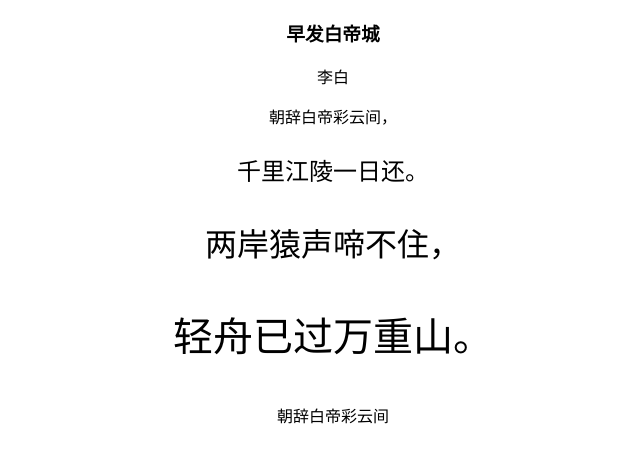
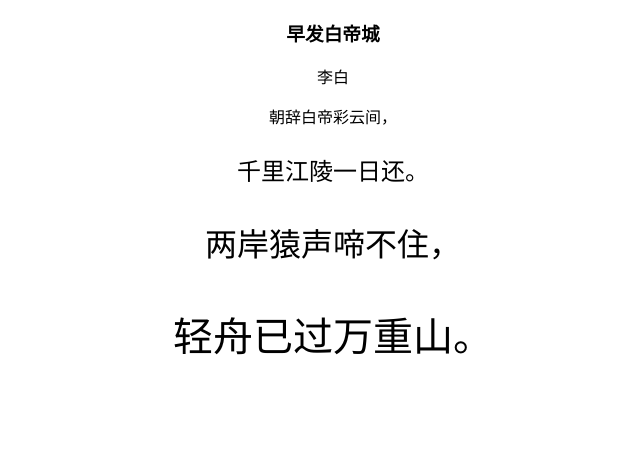
Before and after one commit to harvest0623/Essay, a plain HTML site: page Class/实验七/第一题.html in a window 1280 px wide. Shown: the whole page, without its empty margins (307-947 px from the left). Drawn offline with Linux system fonts and the light colour scheme.

Commit message:
实验七

```diff
--- a/Class/实验七/第一题.html
+++ b/Class/实验七/第一题.html
@@ -20,6 +20,5 @@
     <p style="font-size: 150%;">千里江陵一日还。</p>
     <p style="font-size: 200%;">两岸猿声啼不住，</p>
     <p style="font-size: 250%;">轻舟已过万重山。</p>
-    <p>朝辞白帝彩云间</p>
 </body>
 </html>
```
